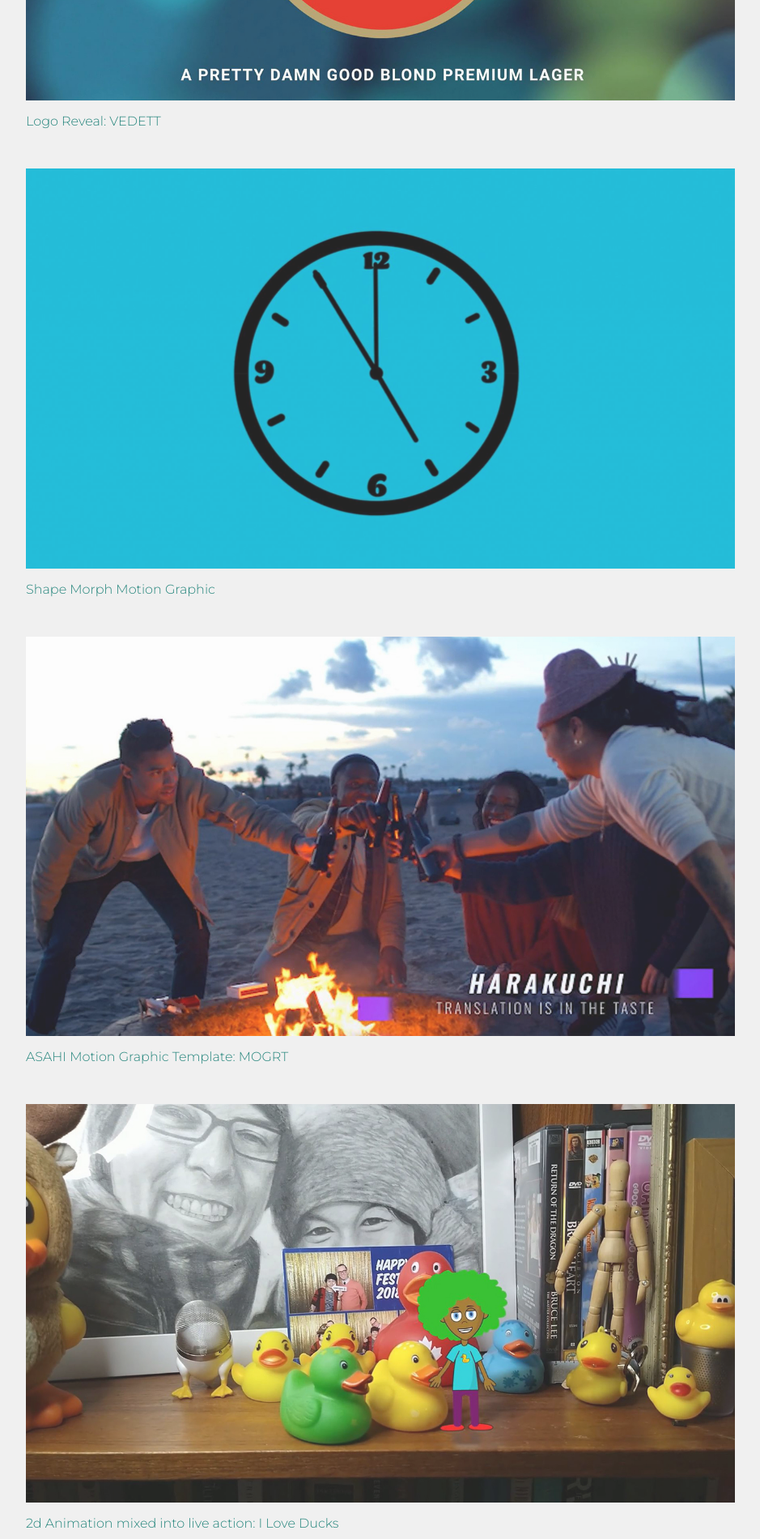
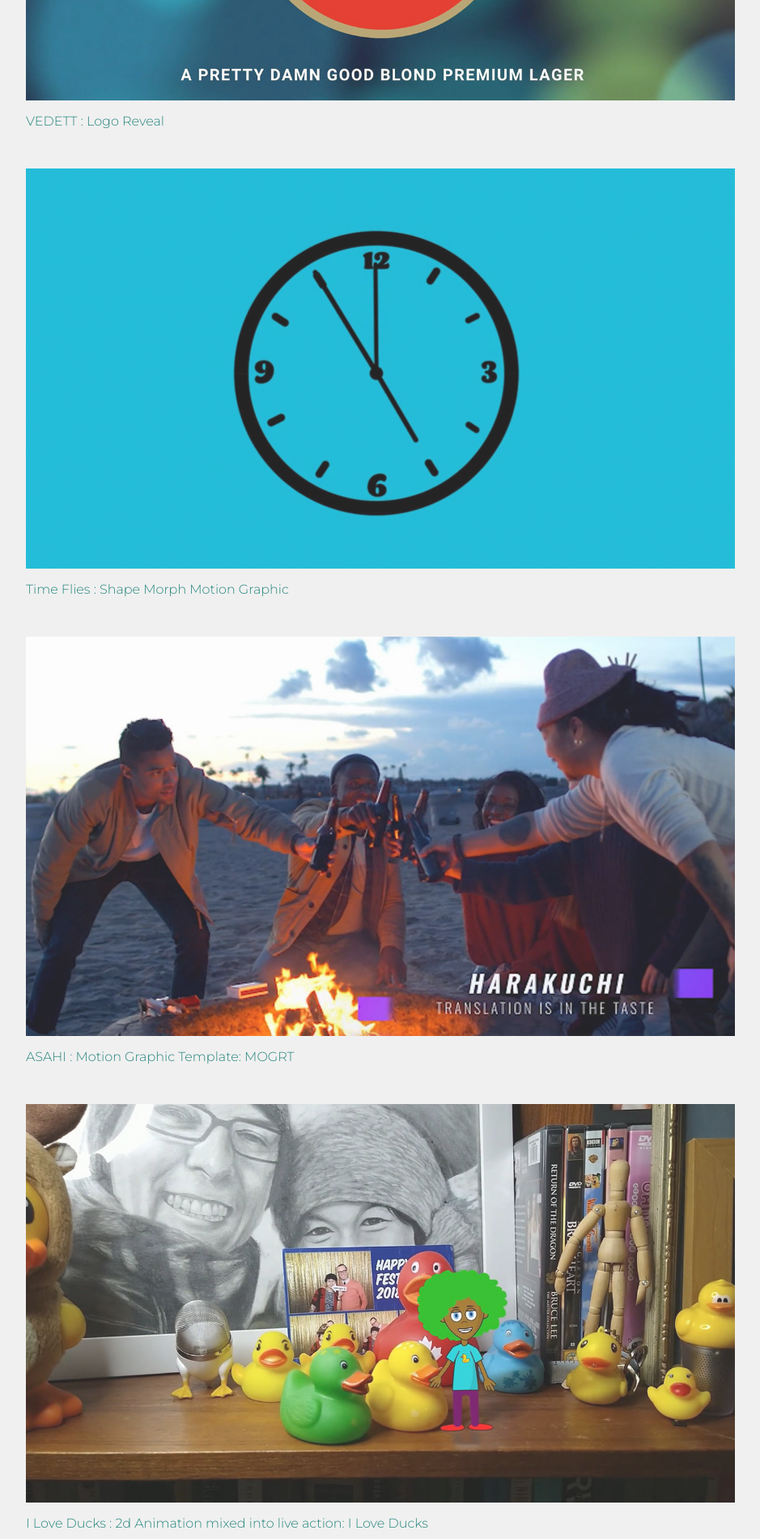
Before and after one commit to tasaneedawson/tasaneedawson.github.io, a website: page mograph.html in a window 1280 px wide. Shown: the part 700-2600 px from the top of the page at 81% size, without its empty margins (170-1109 px from the left). Drawn offline with nearby package versions, Linux system fonts and the light colour scheme; a web font is replaced by a local one.

Commit message:
edit typo

```diff
--- a/mograph.html
+++ b/mograph.html
@@ -51,19 +51,17 @@
 
           <div class="video-mograph mograph1">
             <a href="https://player.vimeo.com/video/578595446?badge=0&amp;autopause=0&amp;player_id=0&amp;app_id=58479&portrait=0&byline=0" class="glightbox" data-gallery="gallery1"><img class="" src="/public/assets/images/vedett.jpg" /></a>
-            <p>Logo Reveal: VEDETT</p>
+            <p>VEDETT : Logo Reveal</p>
           </div>
 
           <div class="video-mograph mograph2">
             <a href="https://player.vimeo.com/video/578593916?badge=0&amp;autopause=0&amp;player_id=0&amp;app_id=58479&portrait=0&byline=0" class="glightbox" data-gallery="gallery1"><img class="" src="/public/assets/images/shape-morph.JPG"/></a>
-
-            <p>Shape Morph Motion Graphic</p>
+            <p>Time Flies : Shape Morph Motion Graphic</p>
           </div>
 
           <div class="video-mograph mograph5">
             <a href="https://player.vimeo.com/video/585810200?badge=0&amp;autopause=0&amp;player_id=0&amp;app_id=58479&amp;h=1b344f8dce&portrait=0&byline=0" class="glightbox" data-gallery="gallery1"><img class="" src="/public/assets/images/asahi.jpg"/></a>
-
-            <p>ASAHI Motion Graphic Template: MOGRT </p>
+            <p>ASAHI : Motion Graphic Template: MOGRT </p>
           </div>
 
           <!-- <div class="video-mograph mograph4">
@@ -81,7 +79,7 @@
           <div class="video-mograph mograph3">
             <a href="https://player.vimeo.com/video/578611397?badge=0&amp;autopause=0&amp;player_id=0&amp;app_id=58479&portrait=0&byline=0" class="glightbox" data-gallery="gallery1"><img class="" src="/public/assets/images/iloveducks.jpg"/></a>
 
-            <p>2d Animation mixed into live action: I Love Ducks</p>
+            <p>I Love Ducks : 2d Animation mixed into live action: I Love Ducks</p>
           </div>
 
           <script src="https://player.vimeo.com/api/player.js"></script>
```
Also changed, not shown: design.html (+2 -2 lines), front-end.html (+2 -2 lines), index.html (+3 -0 lines), oasis.html (+1 -1 lines), uxui.html (+1 -1 lines).
